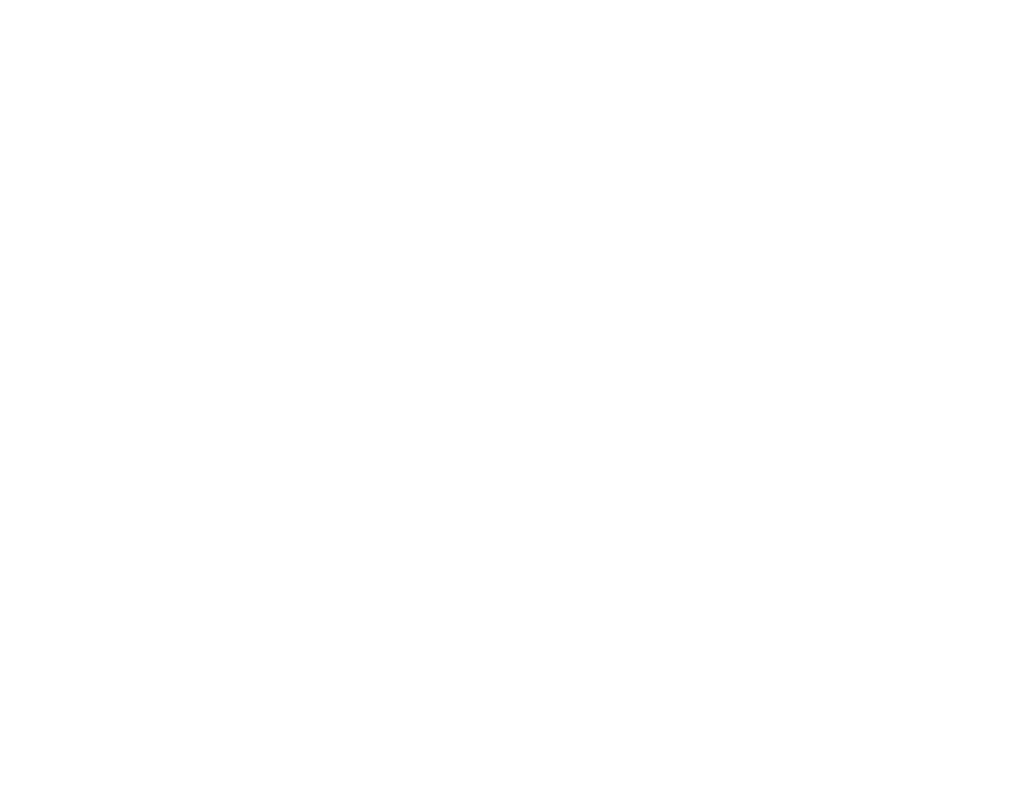
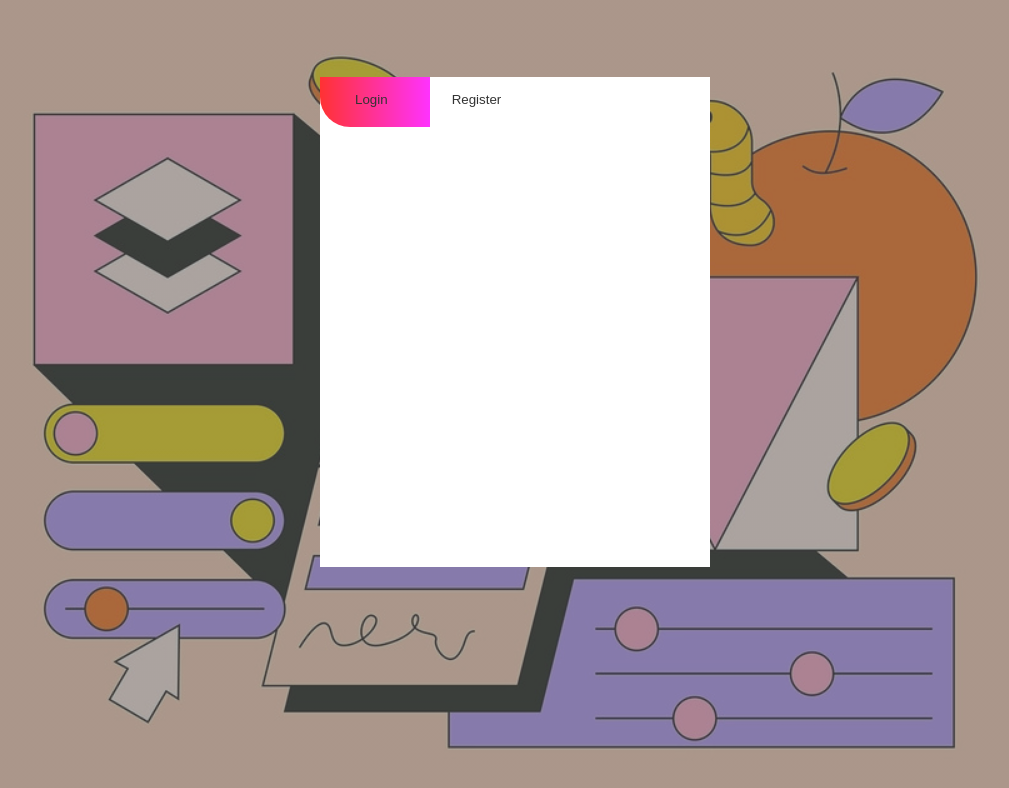
Before and after one commit to danial2015/landingpagengasal, a plain HTML site: page index.html in a window 1280 px wide. Shown: the whole page, without its empty margins (125-1134 px from the left). Drawn offline with Linux system fonts and the light colour scheme.

Commit message:
first form-box

```diff
--- /dev/null
+++ b/index.css
@@ -0,0 +1,46 @@
+*{
+    margin : 0 ;
+    padding : 0 ;
+}
+.hero {
+    height:100%;
+    width:100%;
+    background-image : linear-gradient(rgba(0,0,0,0.4),rgb(0,0,0,0.4)),url(banner.jpg);
+    background-position:center;
+    background-size:cover;
+    position:absolute;
+    opacity:80%;
+}
+.form-box{
+    width: 380px;
+    height: 480px;
+    position:relative;
+    margin: 6% auto;
+    background: #fff;
+    padding: 5px;
+}
+.button-box{
+    width:220px;
+    margin: 35px auto;
+    position:relative;
+    box-shadow: 0 0 20px 9px black;
+    border-radius:30px;
+}
+.toggle-btn{
+   padding: 10px 30px ;
+   cursor:pointer;
+   background:transparent;
+   border: 0;
+   outline: none;
+   position: relative;
+}
+#btn{
+    top: 0;
+    left: 0;
+    position: absolute ;
+    width: 110px;
+    height: 50px;
+    background: linear-gradient(to right, #ff0000, #ff00ff);
+    border-radius: 0 0 0 30px;
+    transition: all 0.3s ease-in-out;
+}
--- a/index.html
+++ b/index.html
@@ -5,8 +5,23 @@
     <meta http-equiv="X-UA-Compatible" content="IE=edge">
     <meta name="viewport" content="width=device-width, initial-scale=1.0">
     <title>Document</title>
+    <link rel="stylesheet" href="index.css">
 </head>
 <body>
+    <div class="hero">
+        <div class="form-box">
+            <div class="button">
+                <div id="btn"></div>
+                <button type="button" class="toggle-btn">Login</button>
+                <button type="button" class="toggle-btn">Register</button>
+            </div>
+            <!-- <div class="social-icons">
+                <img src="fab.png" alt="">
+                <img src="insta.png" alt="">
+                <img src="twitter.png" alt="">
+            </div> -->
+        </div>
 
+    </div>
 </body>
 </html>
```
